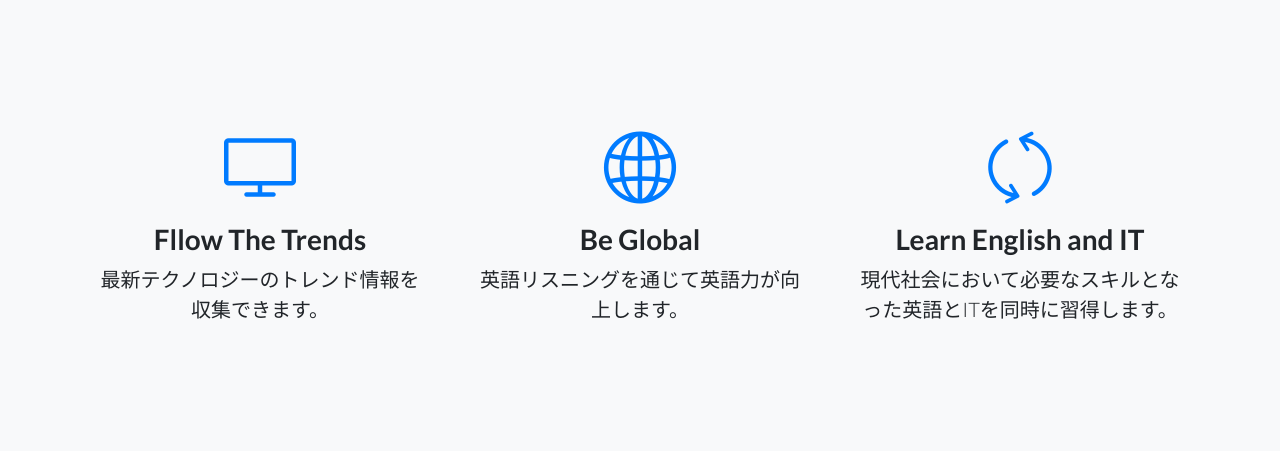
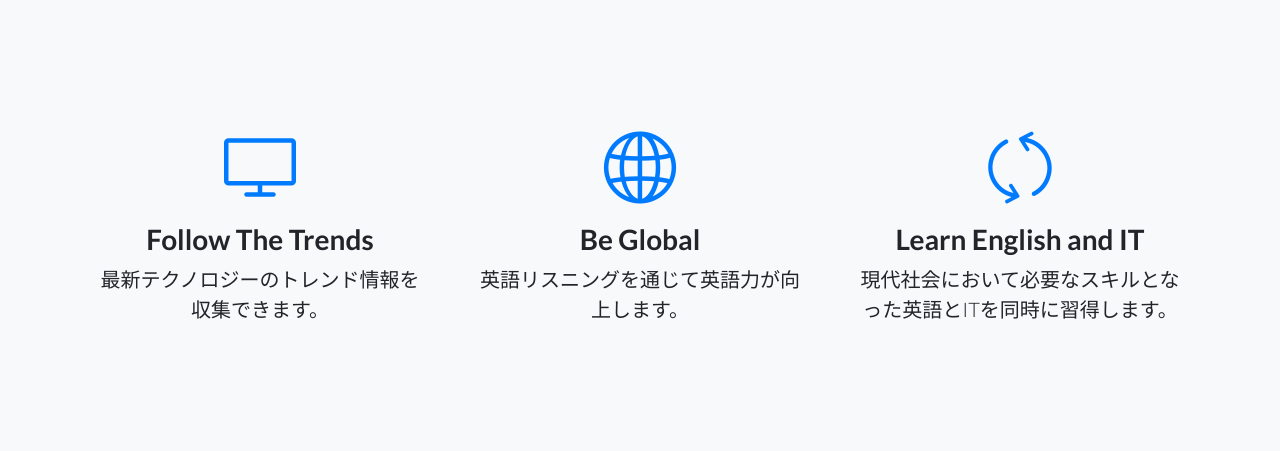
Before and after one commit to aikuma0130/Eng-IT, a Django app: page / in a window 1280 px wide. Shown: the part 633-1084 px from the top of the page. Run offline with Django 3.2, Linux system fonts and the light colour scheme; some libraries are stand-ins or nearby versions.

Commit message:
Fixed typo

```diff
--- a/templates/engit/index.html
+++ b/templates/engit/index.html
@@ -38,7 +38,7 @@
           <div class="features-icons-icon d-flex">
             <i class="icon-screen-desktop m-auto text-primary"></i>
           </div>
-          <h3>Fllow The Trends</h3>
+          <h3>Follow The Trends</h3>
           <p class="lead mb-0">最新テクノロジーのトレンド情報を収集できます。</p>
         </div>
       </div>
```
